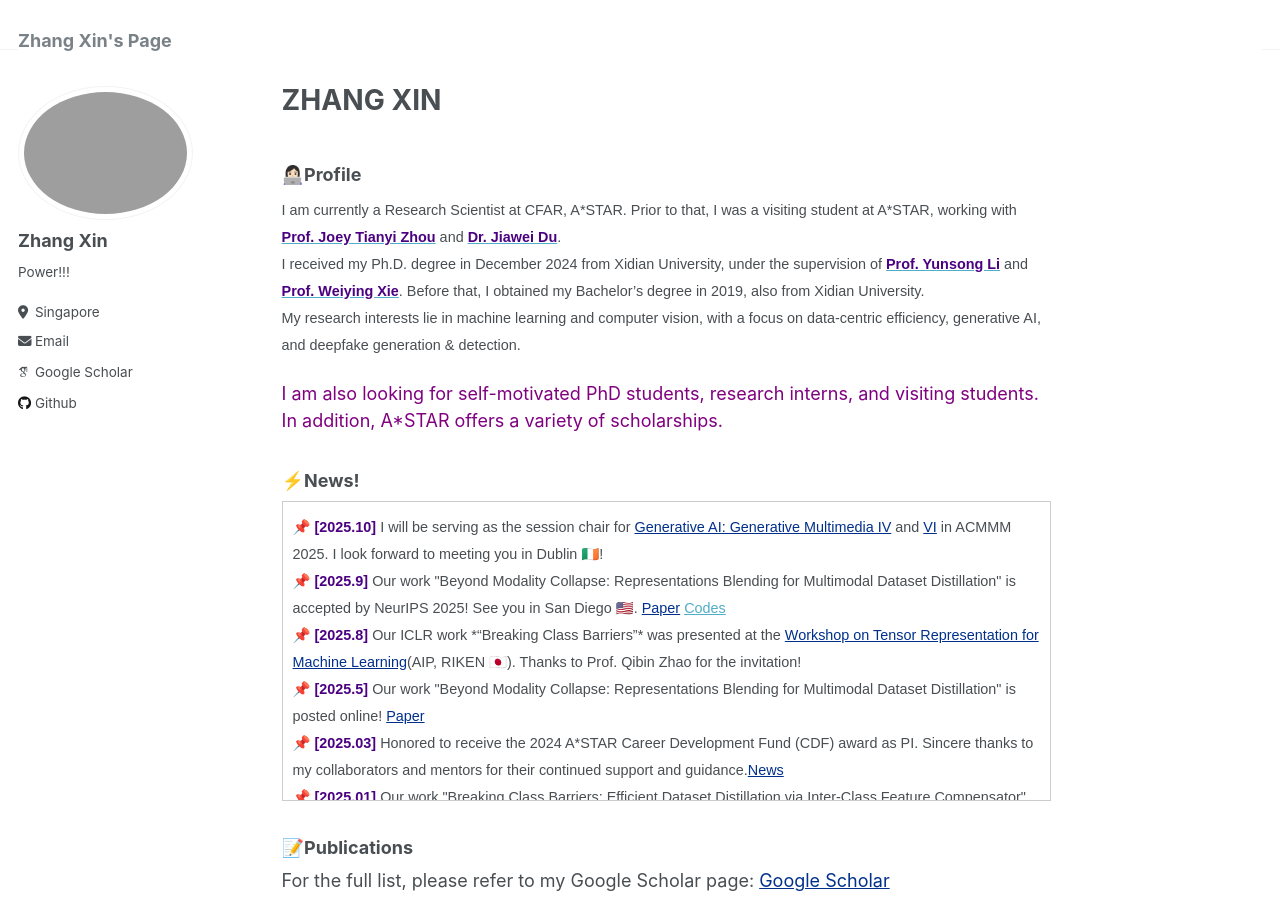
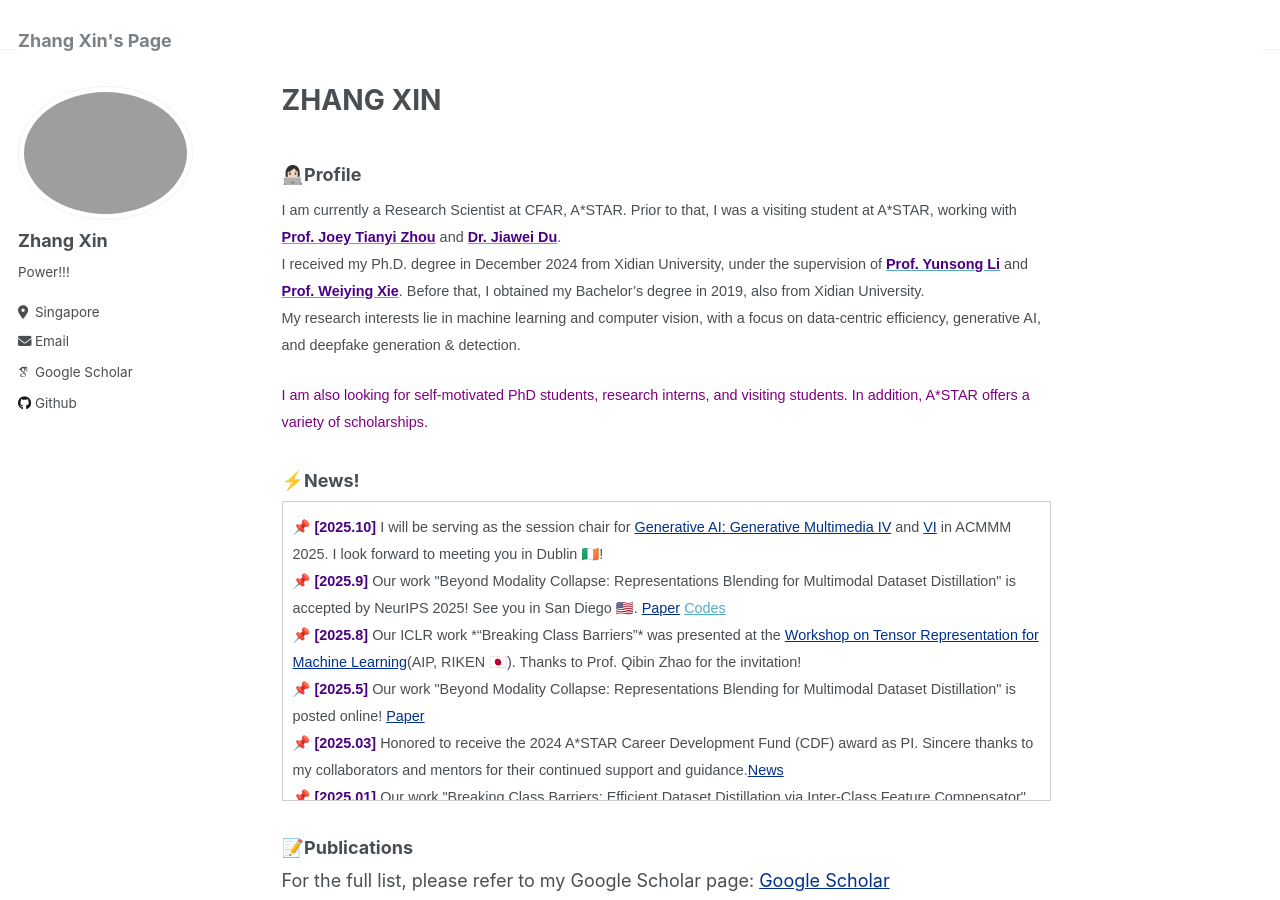
Before and after one commit to zhangxin-xd/zhangxin-xd.github.io, a Jekyll site: the page built from _pages/about.md, in a window 1280 px wide and 900 px high. Built offline with Jekyll 4.4.1, drawn with Linux system fonts in a browser that asks for light colours; some web fonts are replaced.

Commit message:
Update about.md

```diff
--- a/_pages/about.md
+++ b/_pages/about.md
@@ -14,7 +14,7 @@ I am currently a Research Scientist at CFAR, A\*STAR. Prior to that, I was a vis
 I received my Ph.D. degree in December 2024 from Xidian University, under the supervision of [<span style="color:#4B0082;"><strong>Prof. Yunsong Li</strong></span>](https://web.xidian.edu.cn/ysli/) and [<span style="color:#4B0082;"><strong>Prof. Weiying Xie</strong></span>](https://web.xidian.edu.cn/wyxie/). Before that, I obtained my Bachelor’s degree in 2019, also from Xidian University.
 My research interests lie in machine learning and computer vision, with a focus on data-centric efficiency, generative AI, and deepfake generation & detection.<br>
 
-<span style="font-family:Arial; font-size:0.8em;" style="color: purple;">
+<span style="font-family: Arial; font-size: 0.8em; color: purple;">
 I am also looking for self-motivated PhD students, research interns, and visiting students. In addition, A*STAR offers a variety of scholarships.
 </span>
 
```
